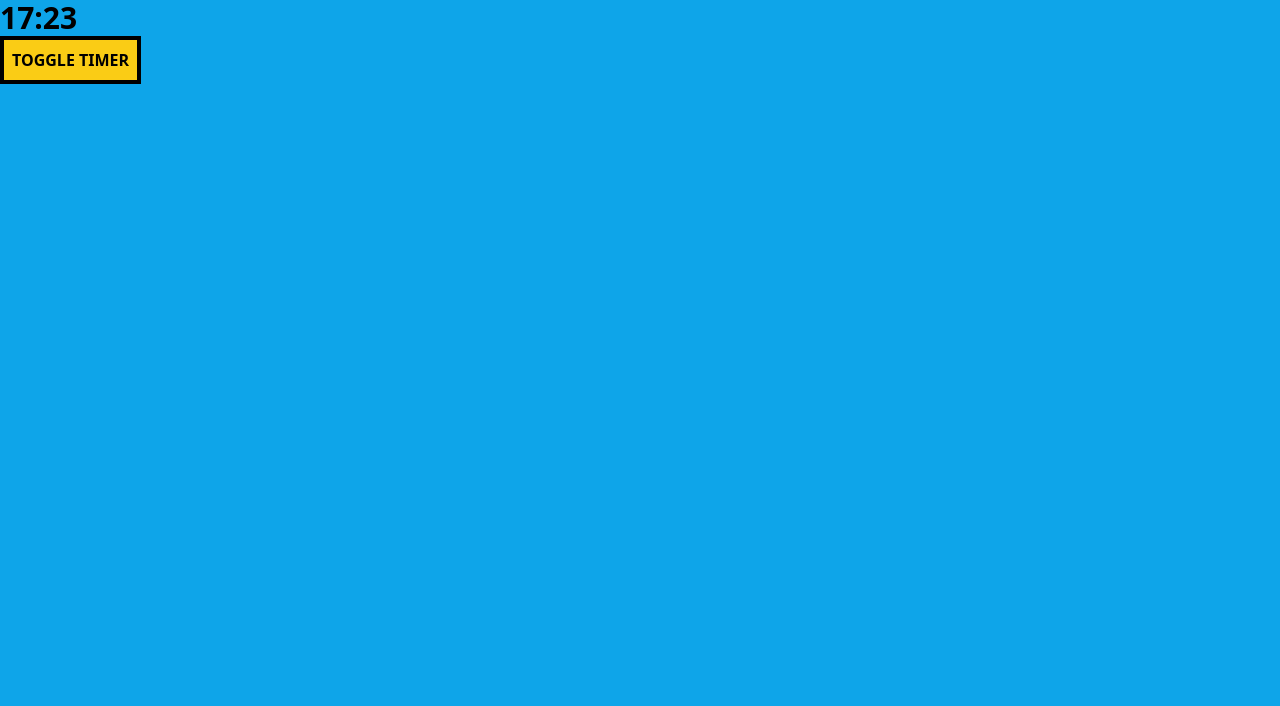
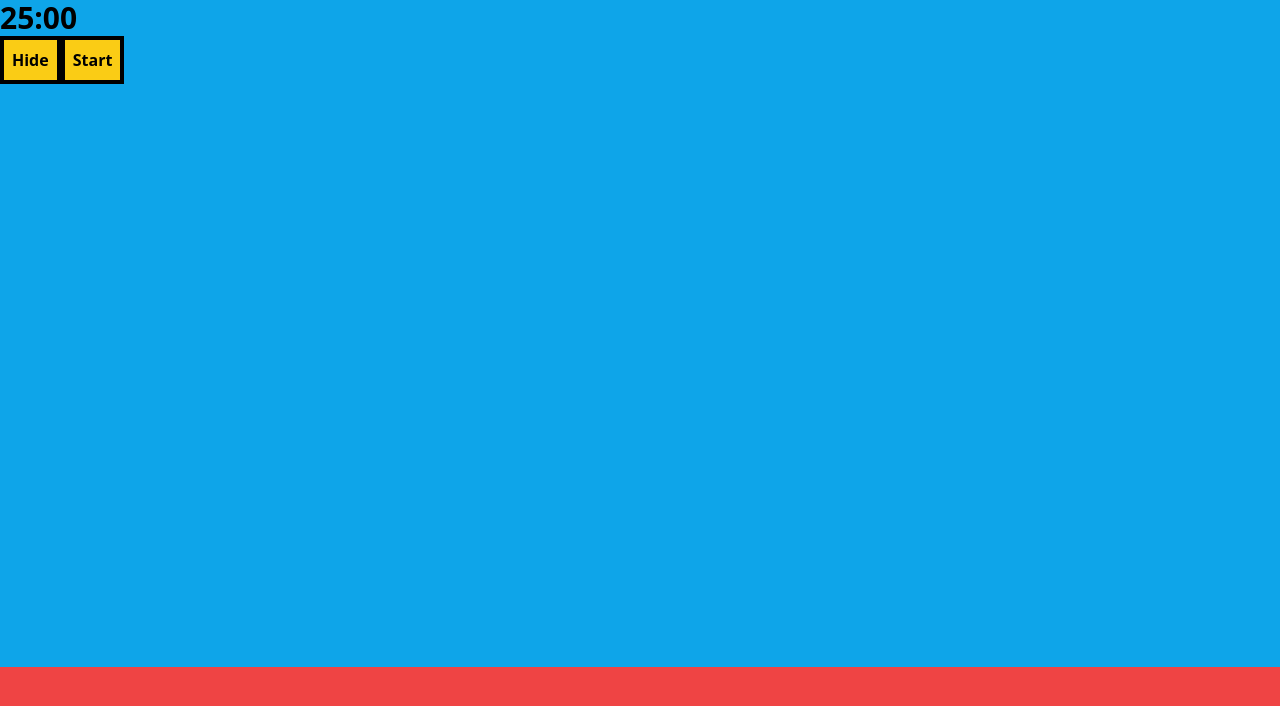
Before and after one commit to vellbear/clockwork, a React (Create React App) app: page / in a window 1280 px wide. Shown: the top 706 px of the page. Built offline with nearby package versions, Linux system fonts and the light colour scheme.

Commit message:
added start/stop timer, fixed progressbar

```diff
--- a/src/App.js
+++ b/src/App.js
@@ -3,23 +3,32 @@ import Timer from "./components/Timer";
 import ProgressBar from "./components/ProgressBar";
 
 function App() {
-  const [seconds, setSeconds] = useState(1050);
+  const [seconds, setSeconds] = useState(1500);
   const [showTimer, setShowTimer] = useState(true);
+  const [toggleTimer, setToggleTimer] = useState(true);
   return (
     <div className="App h-screen">
       <ProgressBar seconds={seconds} />
       <Timer
         seconds={seconds}
         showTimer={showTimer}
+        toggleTimer={toggleTimer}
         setSeconds={setSeconds}
         setShowTimer={setShowTimer}
       />
-      {/*Temporary Toggle Timer*/}
+      {/*Show/Hide Timer*/}
       <button
         className=" border-solid border-black bg-yellow-400 border-4 p-2 font-semibold"
         onClick={() => setShowTimer(!showTimer)}
       >
-        TOGGLE TIMER
+        {showTimer ? "Hide" : "Show"}
+      </button>
+      {/*Start/Stop Timer*/}
+      <button
+        className=" border-solid border-black bg-yellow-400 border-4 p-2 font-semibold"
+        onClick={() => setToggleTimer(!toggleTimer)}
+      >
+        {toggleTimer ? "Start" : "Stop"}
       </button>
     </div>
   );
--- a/src/components/ProgressBar.js
+++ b/src/components/ProgressBar.js
@@ -8,12 +8,20 @@ function ProgressBar(props) {
   }
   function nearestFraction() {
     //tailwind percantages in fractions: 1/6, 2/6, 3/6, 4/6, 5/6, full(6/6)
-    if (calcPercentage() === 100) return "full";
-    else if (calcPercentage() >= 83.3) return "5/6";
-    else if (calcPercentage() >= 66.6) return "4/6";
-    else if (calcPercentage() >= 50) return "3/6";
-    else if (calcPercentage() >= 33.3) return "2/6";
-    else return "1/6";
+    switch (true) {
+      case calcPercentage() >= 100:
+        return "h-full";
+      case calcPercentage() >= 83.3:
+        return "h-5/6";
+      case calcPercentage() >= 66.6:
+        return "h-4/6";
+      case calcPercentage() >= 50:
+        return "h-3/6";
+      case calcPercentage() >= 33.3:
+        return "h-2/6";
+      default:
+        return "h-1/6";
+    }
   }
   return (
     <div
@@ -21,9 +29,12 @@ function ProgressBar(props) {
     >
       {/*Display Progress Bar*/}
       <div
-        className={`h-${nearestFraction()} z-[-50] w-full bg-red-500 transition-all transform ease-in-out duration-1000`}
+        className={`${
+          nearestFraction()
+            ? nearestFraction()
+            : "h-1/6" || "h-2/6" || "h-3/6" || "h-4/6" || "h-5/6" || "h-full" //preloads tailwind heights (necessary)
+        } z-[-50] w-full bg-red-500 transition-all transform ease-in-out duration-1000`}
       ></div>
-      {console.log(nearestFraction(), calcPercentage())}
     </div>
   );
 }
--- a/src/components/Timer.js
+++ b/src/components/Timer.js
@@ -1,15 +1,22 @@
-import { React, useEffect } from "react";
+import { React, useEffect, useState } from "react";
 
 function Timer(props) {
+  const [currentInterval, setCurrentInterval] = useState(null);
   //Add timer that counts down by the second
   useEffect(() => {
-    const interval = setInterval(() => {
-      props.setSeconds((time) => (time > 0 ? time - 1 : time));
-    }, 1000);
-    return () => {
-      clearInterval(interval);
-    };
-  }, []);
+    toggleTimer();
+  }, [props.toggleTimer]);
+
+  function toggleTimer() {
+    if (!props.toggleTimer) {
+      setCurrentInterval(
+        setInterval(() => {
+          props.setSeconds((time) => (time > 0 ? time - 1 : time));
+        }, 1000)
+      );
+    }
+    if (props.toggleTimer) clearInterval(currentInterval);
+  }
 
   //Convert seconds to hours minutes and seconds
   function ConvertSeconds() {
```
